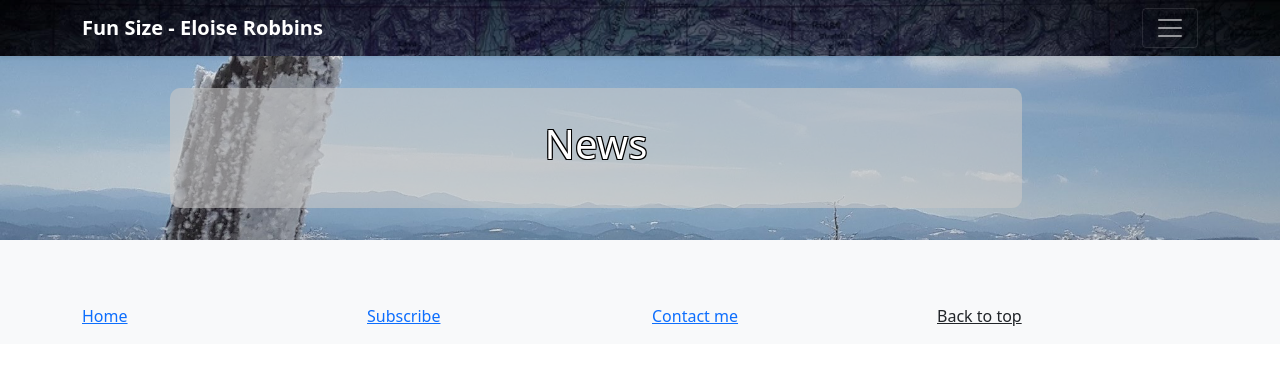
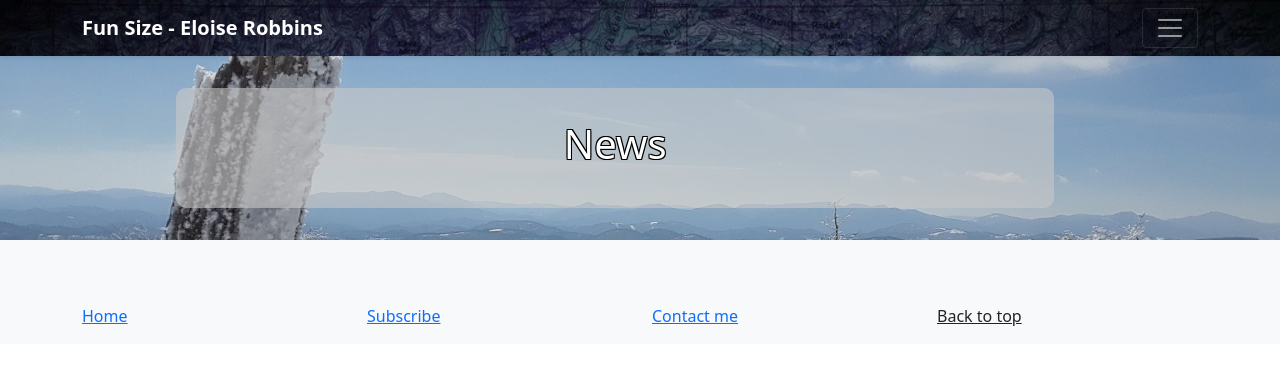
Before and after one commit to number5alive/funsizehikes, a Jekyll site: the page built from news.md, in a window 1280 px wide. Shown: the top 365 px of the page. Built offline with Jekyll 4.4.1, drawn with Linux system fonts in a browser that asks for light colours.

Commit message:
style: fixed a handful of style things like how the actioncards display

```diff
--- a/_includes/banner.html
+++ b/_includes/banner.html
@@ -6,7 +6,7 @@
 
 <div class="container-fluid" style="padding:0px">
 <section class="py-3 text-center jumbotron" {{bgimg}} id="{{bannerid}}">
-  <div class="row py-lg-3" style="width:95%">
+  <div class="row py-lg-3" style="width:98%">
     <div class="col-10 mx-auto textcontainer">
       <h1 class="fw-light fs-1"><b>{{ page.title }}</b></h1>
     </div>
```
